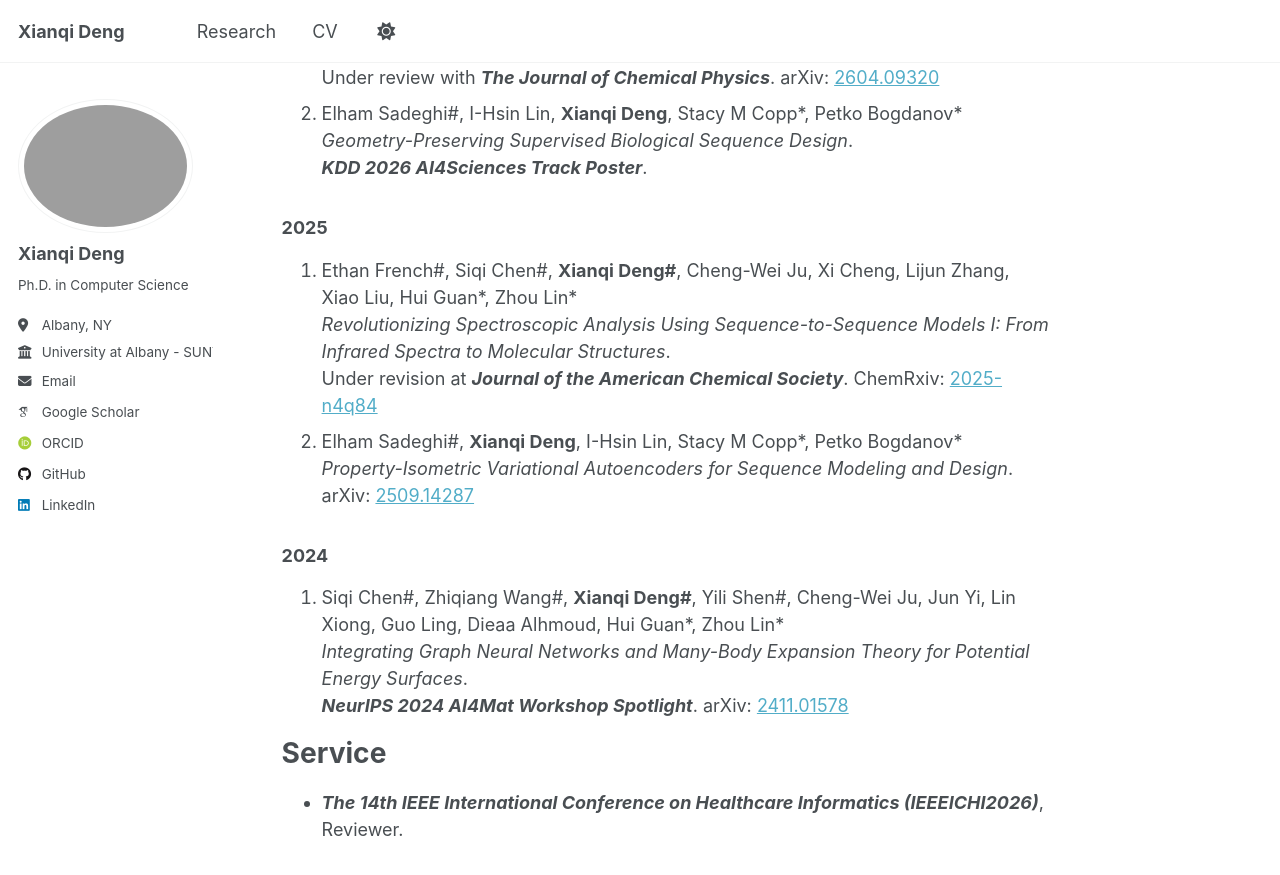
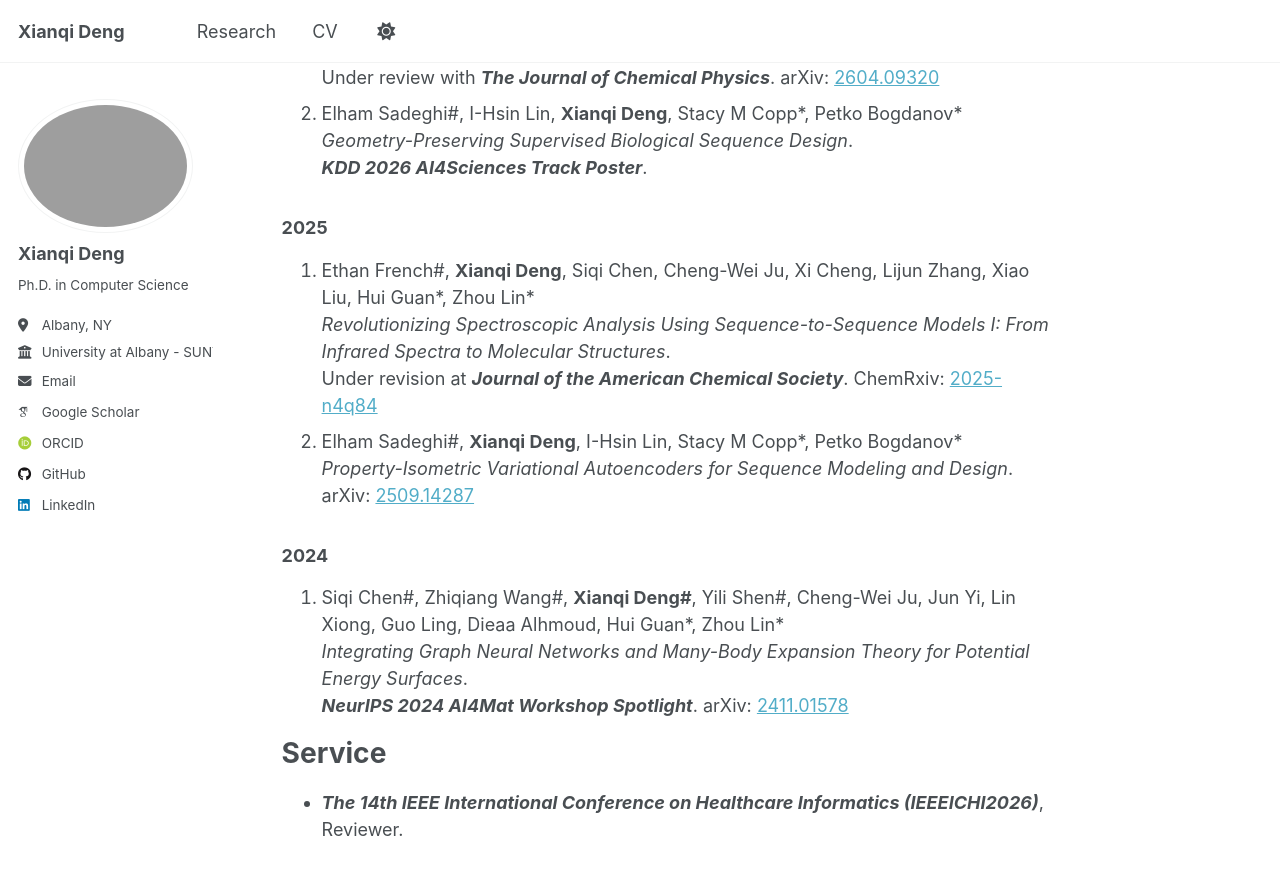
Before and after one commit to DengXianqi/dengxianqi.github.io, a Jekyll site: the page built from _pages/about.md, in a window 1280 px wide and 900 px high, scrolled down 776 px. Shown: the top 875 px of the window. Built offline with Jekyll 4.4.1, drawn with Linux system fonts in a browser that asks for light colours; some web fonts are replaced; a script that is not in the unit is left out.

```diff
--- a/_pages/about.md
+++ b/_pages/about.md
@@ -33,7 +33,7 @@ Publications
 
 ### 2025
 
-1. Ethan French#, Siqi Chen#, **Xianqi Deng#**, Cheng-Wei Ju, Xi Cheng, Lijun Zhang, Xiao Liu, Hui Guan\*, Zhou Lin\* <br>
+1. Ethan French#, **Xianqi Deng**, Siqi Chen, Cheng-Wei Ju, Xi Cheng, Lijun Zhang, Xiao Liu, Hui Guan\*, Zhou Lin\* <br>
    *Revolutionizing Spectroscopic Analysis Using Sequence-to-Sequence Models I: From Infrared Spectra to Molecular Structures*.<br>
    Under revision at ***Journal of the American Chemical Society***. ChemRxiv: [2025-n4q84](https://chemrxiv.org/engage/chemrxiv/article-details/67f601ef81d2151a029f5a2e)
 2. Elham Sadeghi#, **Xianqi Deng**, I-Hsin Lin, Stacy M Copp\*, Petko Bogdanov\* <br>
```
